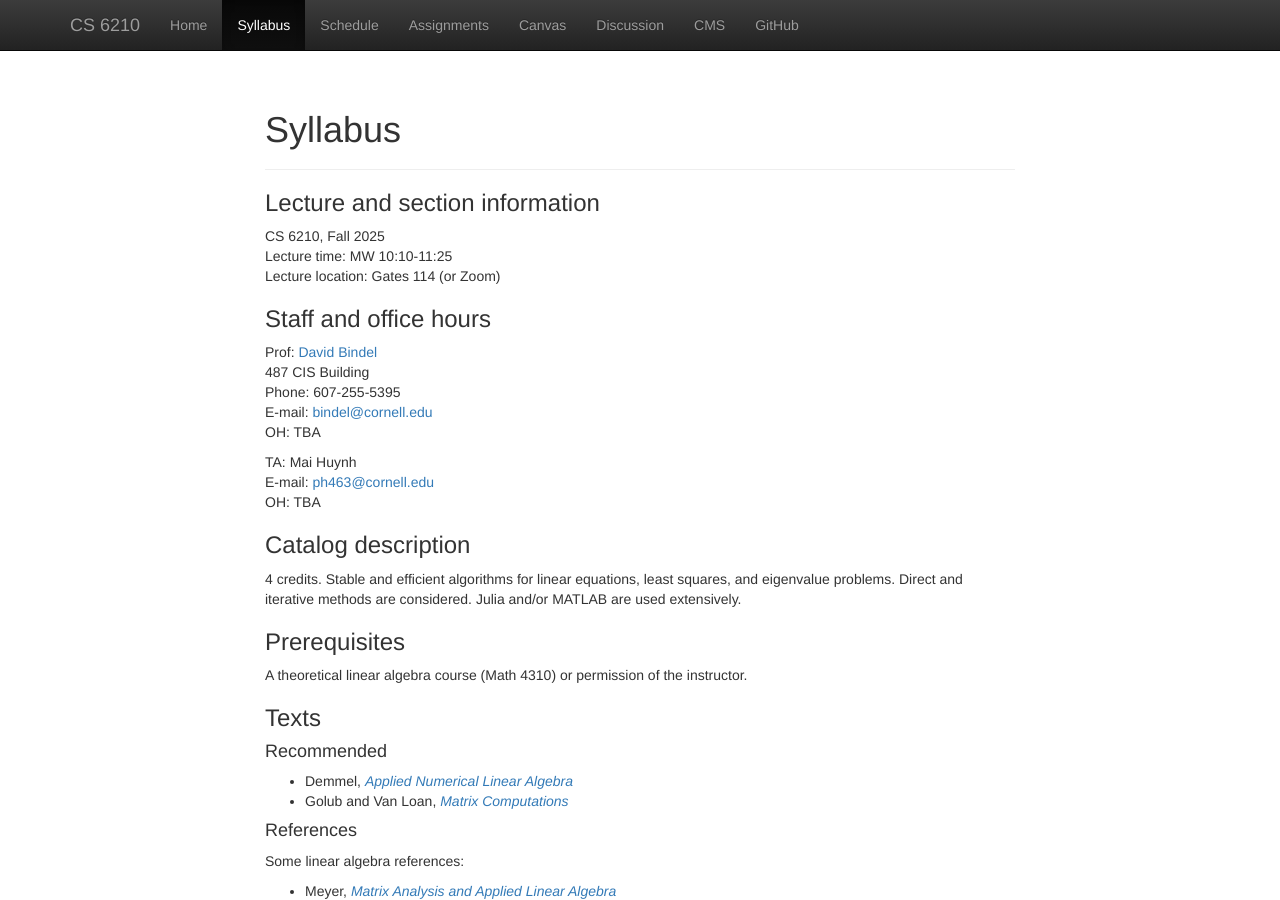
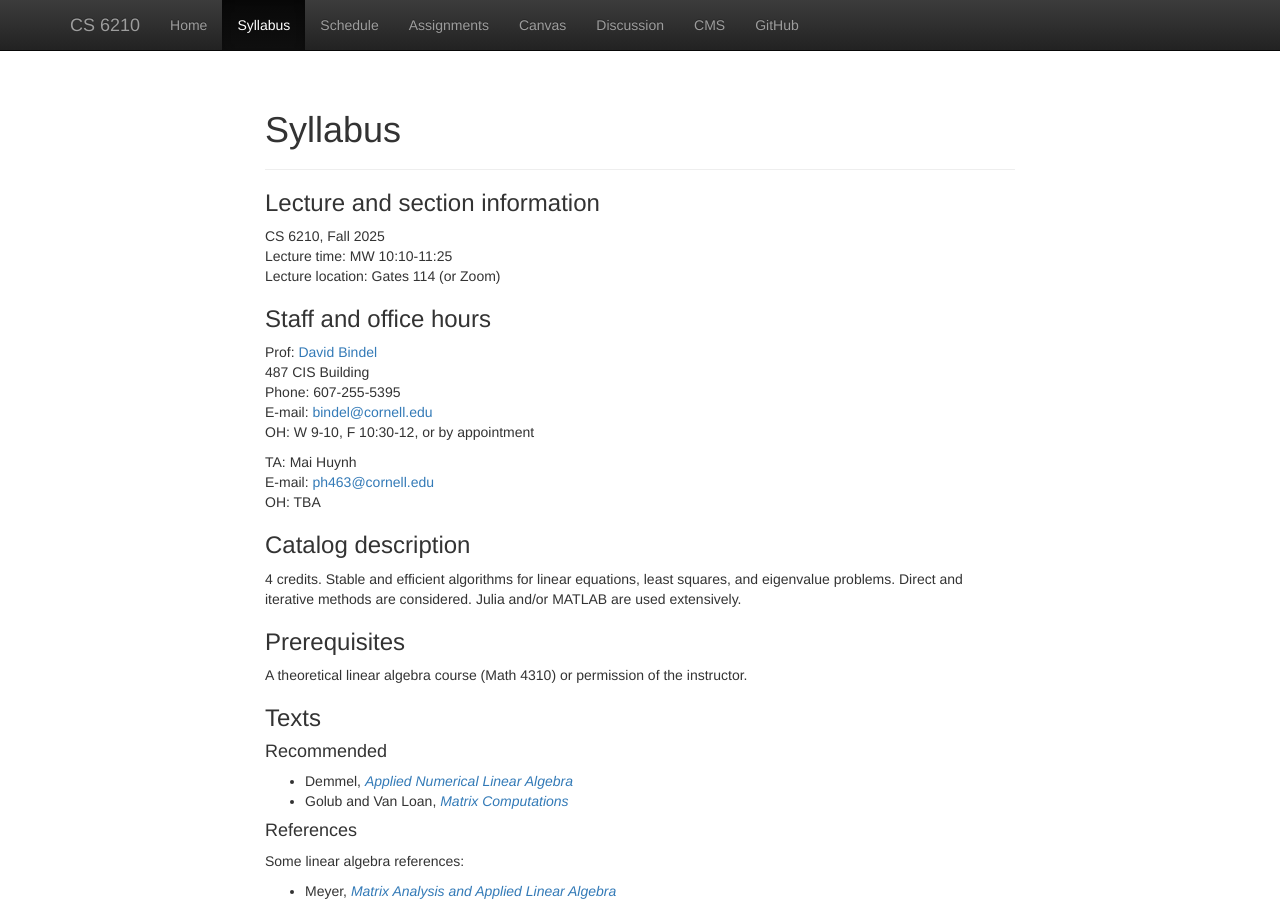
Before and after one commit to dbindel/cs6210-f25, a Jekyll site: the page built from web/syllabus.md, in a window 1280 px wide and 900 px high. Built offline with Jekyll 4.4.1, drawn with Linux system fonts in a browser that asks for light colours; nearby versions of some CDN libraries.

Commit message:
Add office hours.

```diff
--- a/web/_includes/head.html
+++ b/web/_includes/head.html
@@ -18,7 +18,7 @@
       <p>
         Prof: <a href="http://www.cs.cornell.edu/~bindel">David Bindel</a>
         (<a href="mailto:bindel@cornell.edu">bindel@cornell.edu</a>)<br/>
-        OH: TBA (CIS 487), <a href="https://outlook.office365.com/owa/calendar/BindelOH@cornellprod.onmicrosoft.com/bookings/">or by appt</a>
+        OH: W 9-10, F 10:30-12, or by appt (CIS 487), <a href="https://outlook.office365.com/owa/calendar/BindelOH@cornellprod.onmicrosoft.com/bookings/">or by appt</a>
       </p>
     </div>
     <div class="col-xs-5 col-sm-6 col-md-6 col-lg-6">
--- a/web/syllabus.md
+++ b/web/syllabus.md
@@ -15,7 +15,7 @@ Prof: [David Bindel](http://www.cs.cornell.edu/~bindel)
 487 CIS Building
 Phone: 607-255-5395
 E-mail: <bindel@cornell.edu>
-OH: TBA
+OH: W 9-10, F 10:30-12, or by appointment
 
 TA: Mai Huynh
 E-mail: <ph463@cornell.edu>
```
